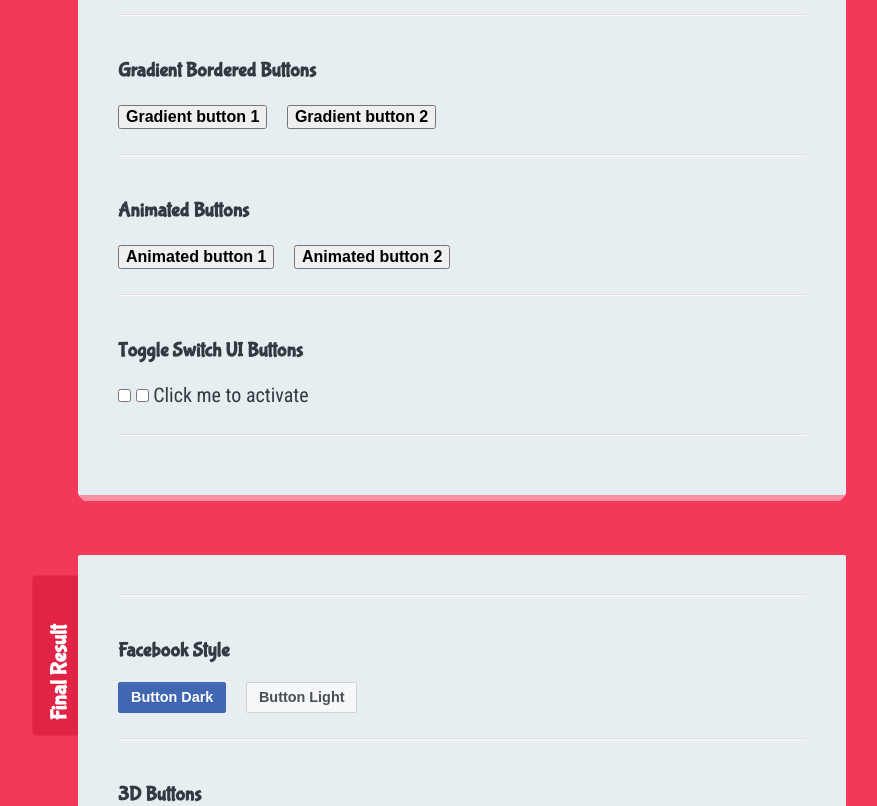
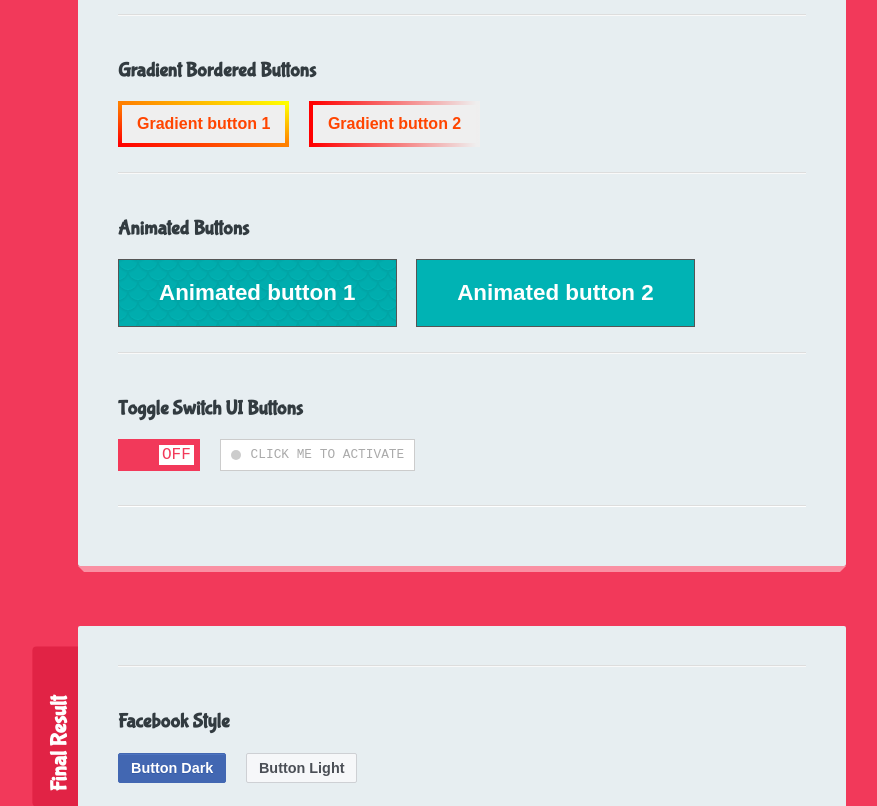
Before and after one commit to parmeet1402/30-days-of-css, a plain HTML site: page day-1-fancy-buttons/index.html in a window 1280 px wide. Shown: the part 787-1593 px from the top of the page, without its empty margins (178-1055 px from the left). Drawn offline with Linux system fonts and the light colour scheme; a web font is replaced by a local one.

Commit message:
completed day 1

```diff
--- a/day-1-fancy-buttons/sandbox.css
+++ b/day-1-fancy-buttons/sandbox.css
@@ -137,3 +137,229 @@
     Gradient Button - 1
 
    ====================================== */
+   .gradient-button-1{
+       border-width: 4px;
+       border-style: solid;
+       border-image: linear-gradient(to top right,red,yellow);
+       border-image-slice: 1;
+       padding: 10px 15px;
+       color: orangered;
+       transition: all 0.5s ease-in-out;
+   }
+
+   .gradient-button-1:hover{
+       background-image: linear-gradient(to top right,red,yellow);
+       color: white;
+   }
+
+   /* ========================================
+
+    Gradient Button - 2
+
+   ====================================== */
+   .gradient-button-2{
+    border-width: 4px;
+    border-style: solid;
+    border-image: linear-gradient(to right, red, rgba(255,0,0,0));
+    border-image-slice: 1;
+    padding: 10px 15px;
+    color: orangered;
+    transition: all 0.5s ease-in-out;
+   }
+
+   .gradient-button-2:hover{
+    background-image: linear-gradient(to right, red,  rgba(255,0,0,0));
+    color: white;
+    border-right-style: none; /* to fix right border */
+   }
+
+
+    /* ========================================
+
+    Animated Button - 1
+
+   ====================================== */
+
+
+   .animated-button-1{
+       position: relative;
+       display: inline-block;
+       padding: 20px 40px;
+       font-size: 1.4rem;
+       background-color: #00b3b4;
+
+
+       background-image: url(pattern.png);
+       background-size: 40px 40px;
+       border: solid 1px #555;
+       color: white;
+       transition: all 0.5s ease-in;
+   }
+
+   .animated-button-1:hover{
+       animation: btn-1-animation 2s linear infinite;
+   }
+
+   @keyframes btn-1-animation{
+       from{
+           background-position: 0 0;
+       } to{
+           background-position: 40px 0;
+       }
+   }
+
+
+   /* ========================================
+
+    Animated Button - 2
+
+   ====================================== */
+
+
+   .animated-button-2{
+    position: relative;
+    display: inline-block;
+    padding: 20px 40px;
+    font-size: 1.4rem;
+    background-color: #00b3b4;
+
+
+    border: solid 1px #555;
+    color: white;
+    transition: all 0.5s ease-in;
+}
+
+.animated-button-2::after{
+    position: absolute;
+    top: 30%;
+    right: 0;
+    content: "»";
+    color: white;
+    opacity: 0;
+    transition: all 0.5s ease-in;
+}
+.animated-button-2:hover{
+    padding: 20px 60px 20px 20px;
+}
+.animated-button-2:hover::after{
+  right: 1.2em;
+  opacity: 1;
+}
+
+
+
+
+   /* ========================================
+
+    Toggle Switch Button - 1
+
+   ====================================== */
+
+.toggle-1{
+    font-family: 'Courier New', Courier, monospace;
+    display: inline-block;
+    vertical-align: top;
+    margin: 0 15px 0 0;
+}
+
+.toggle-1__input{
+    display: none;
+
+}
+
+.toggle-1__button{
+    position: relative;
+    display: inline-block;
+    font-size: 1rem;
+    line-height: 20px;
+    text-transform: uppercase;
+    background-color: #f2395a;
+    border: 1px solid #f2395a;
+    color: white;
+    height: 30px;
+    width: 80px;
+    transition: all 0.2s ease;
+    cursor: pointer;
+}
+
+
+.toggle-1__button::before{
+    position: absolute;
+    top: 5px;
+    left: 40px;
+    content: "off";
+    display: inline-block;
+    height: 20px;
+    padding: 0 3px;
+    background: white;
+    transition: all 0.2s ease;
+    color: #f2395a;
+}
+
+.toggle-1__input:checked + .toggle-1__button{
+    background: #00b3b4;
+    border: 1px solid #00b3b4;
+}
+
+.toggle-1__input:checked + .toggle-1__button::before{
+    left: 5px;
+    content: "on";
+    color: #00b3b4;
+}
+
+
+
+   /* ========================================
+
+    Toggle Switch Button - 2
+
+   ====================================== */
+
+   .toggle-2{
+       font-family: 'Courier New', Courier, monospace;
+       display: inline-block;
+       font-size: 0.8rem;
+       vertical-align: top;
+       margin: 0 15px 0 0;
+
+   }
+
+   .toggle-2__input{
+       display: none;
+   }
+
+   .toggle-2__button{
+       position: relative;
+       display: inline-block;
+       line-height: 20px;
+       text-transform: uppercase;
+       background: white;
+       color: #aaa;
+       border: solid 1px #ccc;
+       padding: 5px 10px 5px 30px;
+       transition: all 0.2s ease;
+       cursor: pointer;
+   }
+
+   .toggle-2__button::before{
+       position: absolute;
+       top: 10px;
+       left: 10px;
+       display: inline-block;
+       width: 10px;
+       height: 10px;
+       background: #ccc;
+       content: "";
+       transition: all 0.2s ease;
+       border-radius: 50%;
+   }
+
+   .toggle-2__input:checked + .toggle-2__button{
+       background: #00b3b4;
+       border-color: #00b3b4;
+       color: white;
+   }
+
+   .toggle-2__input:checked + .toggle-2__button::before{
+       background-color: white;
+   }
```
